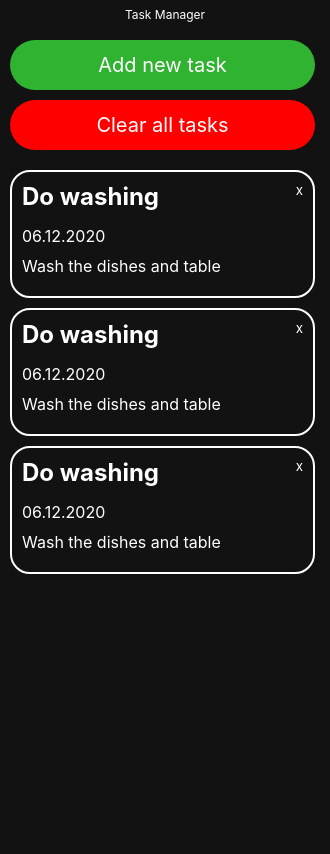
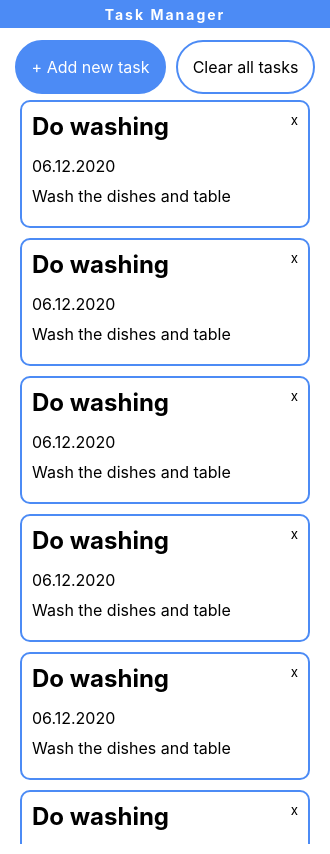
Before and after one commit to Nosbuk/todo, an Electron app: page src/index.html in a window 330 px wide. Drawn offline with Linux system fonts and the light colour scheme.

Commit message:
First changes in styling + new task into taskArr pushing on event

```diff
--- a/src/css/index.css
+++ b/src/css/index.css
@@ -3,21 +3,22 @@
   padding: 0;
   box-sizing: border-box;
   font-family: -apple-system, BlinkMacSystemFont, "Segoe UI", Roboto, Oxygen, Ubuntu, Cantarell, "Open Sans", "Helvetica Neue", sans-serif;
-  color: #fff;
+  color: #000;
+}
+.tasks {
+  overflow: auto;
+  height: calc(100vh - 100px);
+}
+.tasks::-webkit-scrollbar {
+  background-color: transparent;
+  width: 5px;
+  margin-top:10px;
+
 }
 
-::-webkit-scrollbar {
-  background-color: transparent;
-  width: 5px;
-}
-
-::-webkit-scrollbar-track {
-  margin-top: 28px;
-}
-
-::-webkit-scrollbar-thumb {
-  background-color: #fff;
-  border-radius: 20px;
+.tasks::-webkit-scrollbar-thumb {
+  background-color: #4C8BF5;
+  border-radius: 30px;
 }
 button,
 input,
@@ -28,20 +29,25 @@ textarea {
 }
 
 body {
-  background-color: #121212;
+  background-color: white;
   min-width: 330px;
-  overflow-x: hidden;
+  overflow: hidden;
 }
 
 .titleBar {
   position: fixed;
+  top:0;
+  left:0;
   z-index: 9;
 
   height: 28px;
   width: 100%;
-  background: #121212;
+  background: #4C8BF5;
+  color:white;
 
-  font-size: 12px;
+  font-size: 14px;
+  font-weight: bold;
+  letter-spacing: 2px;
 
   display: flex;
   justify-content: center;
@@ -52,45 +58,61 @@ body {
 }
 
 .commandBar {
+  z-index:7;
   width: 100%;
-  padding: 10px 15px 10px 10px;
+  padding: 0 10px;
+  display: flex;
+  justify-content: space-around;
+  align-items:center;
+  backdrop-filter:blur(5px);
+
+  position:fixed;
+  top:0;
+
+  background: #fff;
+
 }
 
 .commandBtn {
-  width: 100%;
-  height: 50px;
-  border-radius: 50px;
-  font-size: 20px;
+  margin-top:40px;
+  padding: 15px 15px;
+  border-radius: 100px;
+  font-size: 16px;
   transition: background-color 500ms ease-out;
 }
 
 .addTaskBtn {
-  background-color: #30b330;
-  margin-top: 30px;
+    border: #4C8BF5 2px solid;
+    background:#4C8BF5;
+    color:white;
+
 }
 
 .addTaskBtn:hover {
-  background-color: #1f8f1f;
 }
 
 .clearAllTasksBtn {
-  background-color: #ff0000;
-  margin-top: 10px;
+    border: #4C8BF5 2px solid;
+
 }
 
 .clearAllTasksBtn:hover {
-  background-color: #a10000;
 }
 
 .tasks {
-  margin: 10px 15px 10px 10px;
+  margin: 10px;
+  margin-top: 100px;
 }
 .task {
   color: white;
   padding: 10px;
-  border: solid 2px #fff;
-  margin: 10px 0;
-  border-radius: 20px;
+  border: solid 2px #4C8BF5;
+  margin: 10px;
+  border-radius: 10px;
+}
+
+.task:first-child{
+  margin-top:0;
 }
 
 .task__title {
@@ -106,12 +128,13 @@ body {
 }
 
 .taskEditor {
+  z-index:8;
   display: flex;
   position: fixed;
   top: 28px;
   left: 100%;
   height: calc(100vh - 28px);
-  background-color: #121212;
+  background-color: #fff;
   width: 100%;
   flex-direction: column;
   justify-content: space-around;
@@ -132,13 +155,13 @@ body {
 
 input::placeholder,
 textarea::placeholder {
-  color: #fff;
+  color: #4C8BF5;
 }
 
 input,
 textarea {
-  border: solid 2px #fff;
-  border-radius: 20px;
+  border: solid 2px #4C8BF5;
+  border-radius: 10px;
   width: 90%;
   padding: 10px;
   margin: auto;
@@ -161,25 +184,35 @@ label {
 
 .editorBtn {
   display: block;
-  width: 40%;
-  height: 50px;
-  border-radius: 50px;
-  font-size: 20px;
+  padding: 15px 15px;
+  border-radius: 100px;
+  font-size: 16px;
+  transition: background-color 500ms ease-out;
+  min-width: 100px;
+}
+
+
+
+
+.commandBtn {
+  margin-top:40px;
+  padding: 15px 15px;
+  border-radius: 100px;
+  font-size: 16px;
   transition: background-color 500ms ease-out;
 }
 
 .addNewTaskBtn {
-  background-color: #30b330;
+    border: #4C8BF5 2px solid;
+    background:#4C8BF5;
+    color:white;
+
 }
 
-.addNewTaskBtn:hover {
-  background-color: #1f8f1f;
+.addTaskBtn:hover {
 }
 
 .cancleAddingTask {
-  background-color: #ff0000;
+    border: #4C8BF5 2px solid;
+
 }
-
-.cancleAddingTask:hover {
-  background-color: #a10000;
-}
--- a/src/index.html
+++ b/src/index.html
@@ -8,7 +8,7 @@
   <body class="body">
     <div class="titleBar">Task Manager</div>
     <nav class="commandBar">
-      <button class="commandBtn addTaskBtn">Add new task</button>
+      <button class="commandBtn addTaskBtn">+ Add new task</button>
       <button class="commandBtn clearAllTasksBtn">Clear all tasks</button>
     </nav>
     <main class="tasks">
@@ -36,6 +36,31 @@
         <p>06.12.2020</p>
         <p class="task__description">Wash the dishes and table</p>
       </section>
+      <section class="task">
+        <div class="task__title">
+          <h1>Do washing</h1>
+          <button class="taskBtn deleteTaskBtn">x</button>
+        </div>
+        <p>06.12.2020</p>
+        <p class="task__description">Wash the dishes and table</p>
+      </section>
+      <section class="task">
+        <div class="task__title">
+          <h1>Do washing</h1>
+          <button class="taskBtn deleteTaskBtn">x</button>
+        </div>
+        <p>06.12.2020</p>
+        <p class="task__description">Wash the dishes and table</p>
+      </section>
+
+      <section class="task">
+        <div class="task__title">
+          <h1>Do washing</h1>
+          <button class="taskBtn deleteTaskBtn">x</button>
+        </div>
+        <p>06.12.2020</p>
+        <p class="task__description">Wash the dishes and table</p>
+      </section>
     </main>
     <div class="taskEditor">
       <div class="inputBox">
@@ -51,7 +76,7 @@
         <textarea name="description" id="" cols="30" rows="7" placeholder="New task description..."></textarea>
       </div>
       <div class="inputBoxButtons">
-        <button class="editorBtn addNewTaskBtn">Add</button>
+        <button class="editorBtn addNewTaskBtn">+Add</button>
         <button class="editorBtn cancleAddingTask">Cancle</button>
       </div>
     </div>
--- a/src/js/todo.js
+++ b/src/js/todo.js
@@ -1,25 +1,38 @@
-const tasksArr = [];
+const taskArr = [];
 
-function Task(name, date, description) {
-  this.name = name;
-  this.date = date;
-  this.description = description;
-  this.type = type;
+class Task {
+  constructor(name, date, description) {
+    this.name = name;
+    this.date = date;
+    this.description = description;
+  }
+}
+
+function createNewTask(name, date, description) {
+  taskArr.push(new Task(name, date, description));
 }
 
 document.querySelector("#datePicker").valueAsDatetimeLocal = new Date();
+
+// Main view
 const tasksList = document.querySelector(".tasks");
 const addTaskBtn = document.querySelector(".addTaskBtn");
 const taskEditor = document.querySelector(".taskEditor");
-const body = document.querySelector(".body");
 const cancleEditorBtn = document.querySelector(".cancleAddingTask");
+const userInputs = document.querySelectorAll("input, textarea");
+// Editor
+const addNewTaskBtn = document.querySelector(".addNewTaskBtn");
+const cancleAddingTaskBtn = document.querySelector(".cancleAddingTask");
 
 addTaskBtn.addEventListener("click", () => {
   taskEditor.style.left = "0";
-  body.style.overflowY = "hidden";
 });
 
 cancleEditorBtn.addEventListener("click", () => {
   taskEditor.style.left = "100%";
-  body.style.overflowY = "scroll";
 });
+
+addNewTaskBtn.addEventListener("click", function (e) {
+  createNewTask(userInputs[0].value, userInputs[1].value, userInputs[2].value);
+  console.log(taskArr);
+});
```
Also changed, not shown: 2 other files.
